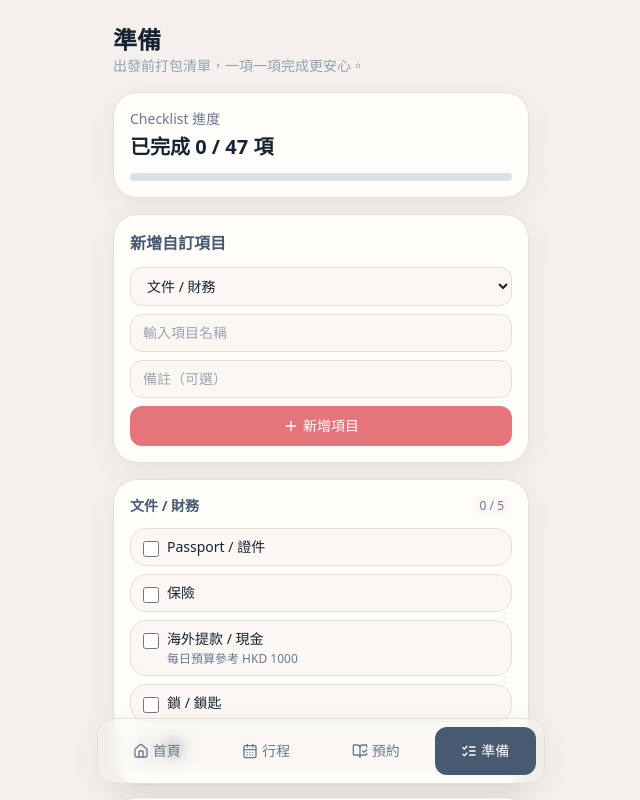
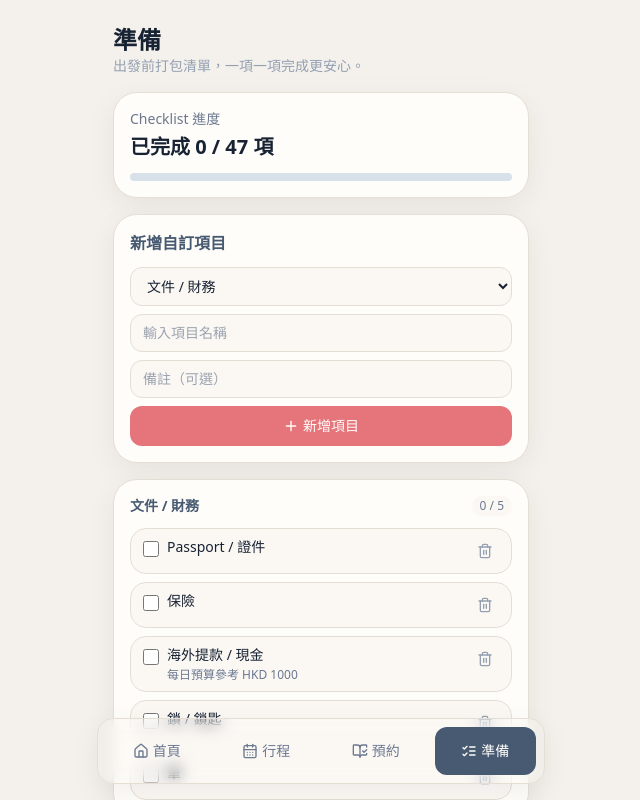
Before and after one commit to onyinno/seoul-companion-os, a Next.js app: page /prep in a window 1280 px wide. Shown: the top 800 px of the page, without its empty margins (319-959 px from the left). Built offline with nearby package versions, Linux system fonts and the light colour scheme.

Commit message:
feat(prep): add checklist item removal with confirmation

```diff
--- a/components/prep-screen.tsx
+++ b/components/prep-screen.tsx
@@ -1,10 +1,10 @@
 'use client';
 
 import { FormEvent, useMemo, useState } from 'react';
-import { Plus } from 'lucide-react';
+import { Plus, Trash2 } from 'lucide-react';
 import { useTripStore } from '@/store/use-trip-store';
 import { Button } from '@/components/ui/button';
-import type { PrepCategory } from '@/lib/types';
+import type { PrepCategory, PrepChecklistItem } from '@/lib/types';
 
 const prepCategories: PrepCategory[] = [
   '文件 / 財務',
@@ -16,10 +16,11 @@ const prepCategories: PrepCategory[] = [
 ];
 
 export function PrepScreen() {
-  const { prepItems, prepReminders, togglePrepItem, addPrepItem } = useTripStore();
+  const { prepItems, prepReminders, togglePrepItem, addPrepItem, removePrepItem } = useTripStore();
   const [title, setTitle] = useState('');
   const [note, setNote] = useState('');
   const [category, setCategory] = useState<PrepCategory>('文件 / 財務');
+  const [deletingItem, setDeletingItem] = useState<PrepChecklistItem | null>(null);
 
   const completedCount = prepItems.filter((item) => item.completed).length;
 
@@ -39,7 +40,14 @@ export function PrepScreen() {
     setNote('');
   };
 
+  const handleConfirmDelete = () => {
+    if (!deletingItem) return;
+    removePrepItem(deletingItem.id);
+    setDeletingItem(null);
+  };
+
   return (
+    <>
       <div className="space-y-4">
         <header>
           <h1 className="text-2xl font-semibold">準備</h1>
@@ -96,6 +104,7 @@ export function PrepScreen() {
               <ul className="mt-3 space-y-2">
                 {group.items.map((item) => (
                   <li key={item.id} className="rounded-2xl border border-[var(--border-soft)] bg-[var(--bg-surface)] px-3 py-2">
+                    <div className="flex items-start justify-between gap-2">
                       <label className="flex items-start gap-2">
                         <input
                           type="checkbox"
@@ -108,6 +117,15 @@ export function PrepScreen() {
                           {item.note && <p className="mt-0.5 text-xs text-[var(--text-secondary)]">{item.note}</p>}
                         </span>
                       </label>
+                      <button
+                        type="button"
+                        onClick={() => setDeletingItem(item)}
+                        className="rounded-lg p-1.5 text-[var(--text-muted)] transition hover:bg-[var(--accent-soft)] hover:text-[var(--accent-strong)]"
+                        aria-label={`刪除 ${item.title}`}
+                      >
+                        <Trash2 className="h-4 w-4" />
+                      </button>
+                    </div>
                   </li>
                 ))}
               </ul>
@@ -124,5 +142,20 @@ export function PrepScreen() {
           </ul>
         </section>
       </div>
+
+      {deletingItem && (
+        <div className="fixed inset-0 z-[70] bg-[color:var(--balance-bluegrey-deep)]/45">
+          <section className="absolute bottom-0 left-0 right-0 rounded-t-3xl border-t border-[var(--border-soft)] bg-[var(--bg-card)] p-4 shadow-soft">
+            <h3 className="text-lg font-semibold text-[var(--text-main)]">確認移除清單項目？</h3>
+            <p className="mt-2 text-sm text-[var(--text-secondary)]">{deletingItem.title}</p>
+            <p className="mt-1 text-xs text-[var(--text-muted)]">可於「重設預設資料」後還原預設項目。</p>
+            <div className="mt-4 grid grid-cols-2 gap-2">
+              <Button onClick={() => setDeletingItem(null)} className="rounded-xl border border-[var(--border-soft)] bg-[var(--bg-card)] px-4 py-3 text-[var(--balance-bluegrey-deep)]">取消</Button>
+              <Button onClick={handleConfirmDelete} className="rounded-xl bg-[var(--accent-strong)] px-4 py-3 text-[var(--bg-card)]">確認移除</Button>
+            </div>
+          </section>
+        </div>
+      )}
+    </>
   );
 }
--- a/store/use-trip-store.ts
+++ b/store/use-trip-store.ts
@@ -38,6 +38,7 @@ type TripState = {
   moveActivityDown: (activityId: string) => void;
   togglePrepItem: (itemId: string) => void;
   addPrepItem: (input: PrepInput) => void;
+  removePrepItem: (itemId: string) => void;
 };
 
 const initialState = {
@@ -193,6 +194,10 @@ export const useTripStore = create<TripState>()(
           }
         ];
         set({ prepItems });
+      },
+      removePrepItem: (itemId) => {
+        const prepItems = get().prepItems.filter((item) => item.id !== itemId);
+        set({ prepItems });
       }
     }),
     {
```
Lines whose indentation alone changed are shown as unchanged.
